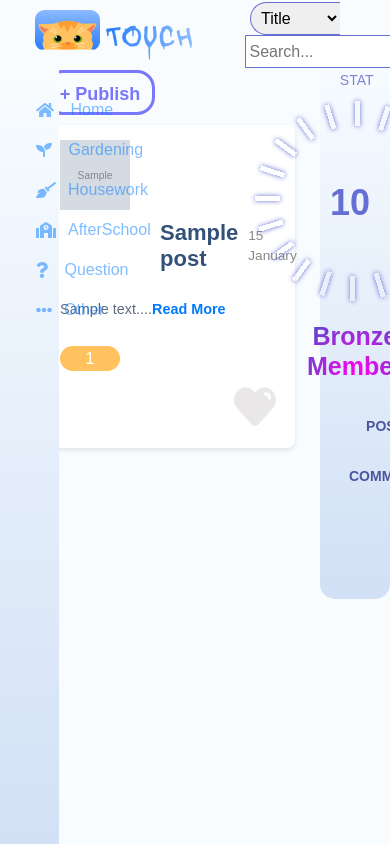
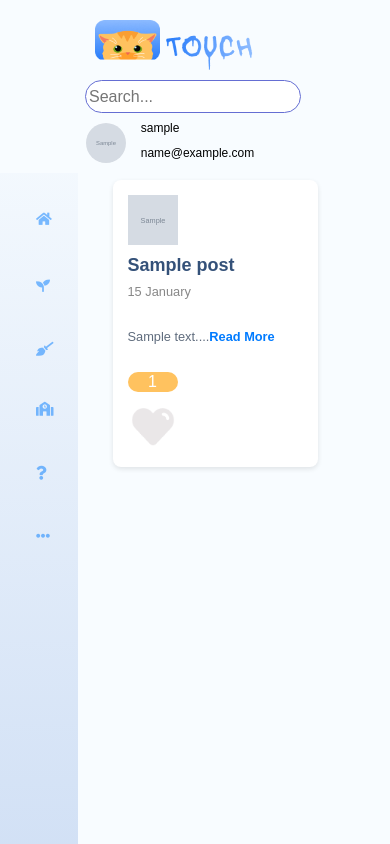
Before and after one commit to TomatoesBurner/Agile-Web-Community-Forum, a Flask app: page /index in a window 390 px wide. Run offline with Flask 3, Linux system fonts and the light colour scheme; a user stored in the database is signed in; tables that the repository leaves empty hold one stand-in row (values such as "Sample post"); grey boxes marked "Sample" are stand-in pictures; some libraries are stand-ins or nearby versions.

Commit message:
Implement responsive page(base.html)

```diff
--- a/app/static/css/base.css
+++ b/app/static/css/base.css
@@ -155,19 +155,8 @@ html {
     height: calc(100% - 50px);
     padding: 20px;
     padding-left: 5px;
-    ;
     margin-top: 20px;
     background: linear-gradient(#F8FCFF, #d1e0f5);
-}
-
-.sidebar {
-    width: 250px;
-    min-height: 100vh;
-    background: linear-gradient(to bottom, #F8FCFF 0%, #B4CCEF 100%);
-    color: #292b2c;
-    display: flex;
-    flex-direction: column;
-    position: relative;
 }
 
 .logo {
@@ -176,6 +165,12 @@ html {
     padding: 10px 15px;
 }
 
+.nav-item {
+    margin-bottom: 20px;
+}
+.nav-item p{
+    margin-bottom: 1px;
+}
 .nav-link {
     display: flex;
     align-items: center;
@@ -414,3 +409,104 @@ html {
     opacity: 1;
     letter-spacing: 2px;
 }
+
+/* 对于平板和手机等小屏设备 */
+/* 针对最大宽度为480px的屏幕进行样式调整 */
+@media (max-width: 480px) {
+    /* 减少顶部导航栏高度 */
+    .top-navbar {
+        padding: 10px 10px; /* 减少内边距 */
+        height: auto; /* 自适应高度 */
+    }
+
+    .Leftsidebar {
+        width:8%;
+        padding-top: 120px;
+    }
+    .nav-item {
+        padding-top: 10px;
+    }
+    .nav-item p{
+        display: none;
+    }
+    /* 搜索容器调整 */
+    .search-container select {
+        display: none;
+    }
+
+    .search-container input[type="text"] {
+        border-radius: 25px;
+        margin-top: 0px !important;
+    }
+}
+
+
+
+@media (max-width: 1024px) {
+    .Leftsidebar {
+        width: 20%;  /* 缩小左侧边栏的宽度 */
+    }
+
+    .Rightsidebar {
+        display: none;  /* 隐藏右侧边栏 */
+    }
+
+    .search-container {
+        width: 100%;  /* 搜索容器宽度调整为100% */
+        padding: 0 10px; /* 增加内边距 */
+        margin-left: 90px;
+    }
+
+    .nav-link {
+        font-size: 14px; /* 减小导航链接的字体大小 */
+    }
+}
+
+/* 对于更小的屏幕，如大多数手机 */
+@media (max-width: 768px) {
+    .top-navbar {
+        flex-direction: column;
+        align-items: center;
+    }
+
+    .Leftsidebar {
+        width:20%;
+        padding-top: 120px;
+    }
+
+    .nav-item {
+        padding-top: 10px;
+    }
+    .search-container {
+        flex-direction: column;
+        margin-left: 0px;
+    }
+    .search-container select {
+        display: none;
+    }
+
+    .search-container input[type="text"] {
+        border-radius: 25px;
+        margin-top: 10px;
+    }
+
+
+    .Rightsidebar {
+        display: none;
+    }
+
+    .user-info {
+        margin-top: 10px;
+    }
+}
+
+/* 对于横屏模式的设备 */
+@media (max-width: 768px) and (orientation: landscape) {
+    .Rightsidebar {
+        display: none; /* 横屏时隐藏侧边栏 */
+    }
+
+    .top-navbar {
+        flex-wrap: wrap; /* 顶部导航包裹 */
+    }
+}
--- a/app/static/css/index.css
+++ b/app/static/css/index.css
@@ -134,8 +134,7 @@ a:hover {
 .title_date {
     display: flex;
     align-items: baseline;
-    gap: 10px;
-    margin-left: 100px;
+    gap: 20px;
 }
 
 .summary {
@@ -164,34 +163,74 @@ a:hover {
     margin-right: 15px;
 }
 
-
 @media (max-width: 768px) {
     .main_container {
-        width: 95%;
-        padding-left: 10px;
-        padding-right: 10px;
+        padding-left: 20px;
+        padding-right: 20px;
     }
 
-    .post-header,
-    .post-content {
+    .main {
+        width: 70%; /* 使用更大比例的宽度 */
+    }
+
+    .post {
+        margin-right: 0px; /* 减小右边距 */
+        margin-left: 40px;
+        margin-top: 65px;
+    }
+
+    .post-content, .post-header {
         flex-direction: column;
         align-items: flex-start;
     }
 
     .iconright {
-        align-self: flex-end;
+        margin-left: 0; /* 修正图标位置 */
+    }
+
+    .date {
+        margin-right: 10px; /* 调整日期的右边距 */
     }
 
     .title_date {
-        width: 100%;
-        justify-content: space-between;
+        flex-direction: column; /* 将标题和日期垂直排列 */
+        gap: 5px;
+    }
+}
+
+@media (max-width: 480px) { /*phone*/
+    .publish {
+        width: 100px; /* 调整按钮宽度 */
+        font-size: 16px; /* 调整字体大小 */
     }
 
-    .summary {
-        width: 100%;
+    .post h2 {
+        font-size: 18px; /* 调整标题字体大小 */
+    }
+
+    .summary, .date {
+        font-size: 0.8em; /* 调整摘要和日期的字体大小 */
+    }
+
+    .iconleft, .iconright {
+        width: 50px;
+        height: 50px; /* 调整图标尺寸 */
     }
 
     .tag {
-        align-self: flex-start;
+        width: 50px; /* 调整标签宽度 */
+        height: 20px; /* 调整标签高度 */
     }
 }
+
+@media (max-width: 768px) and (orientation: landscape) { /*pad*/
+    .main_container {
+        padding-left: 15px;
+        padding-right: 15px;
+    }
+
+    .post-header, .post-content {
+        flex-direction: row;
+        align-items: center;
+    }
+}
--- a/app/templates/base.html
+++ b/app/templates/base.html
@@ -22,43 +22,46 @@
                 <ul class="nav flex-column">
                     <li class="nav-item">
                         <a class="nav-link" href="{{ url_for('postCom.index') }}" onclick="highlightIcon(this)">
-                            <i class="fas fa-home"></i>&nbsp;Home
+                            <i class="fas fa-home"></i>&nbsp;
+                            <p class="tag_name">Home</p>
                         </a>
                     </li>
                     <li class="nav-item">
-                        <a class="nav-link" href="{{ url_for('postCom.index',type='G') }}"
-                           onclick="highlightIcon(this)">
-                            <i class="fas fa-seedling"></i>&nbsp;Gardening
-                        </a >
-                    </li>
-                    <li class="nav-item">
-                        <a class="nav-link" href="{{ url_for('postCom.index',type='HW') }}"
-                           onclick="highlightIcon(this)">
-                            <i class="fas fa-broom"></i>Housework
-                        </a >
-                    </li>
-                    <li class="nav-item">
-                        <a class="nav-link" href="{{ url_for('postCom.index',type='AC') }}"
-                            onclick="highlightIcon(this)">
-                            <i class="fas fa-school"></i>AfterSchool
-                        </a >
-                    </li>
-                    <li class="nav-item">
-                        <a class="nav-link" href="{{ url_for('postCom.index',type='QA') }}"
-                           onclick="highlightIcon(this)">
-                            <i class="fas fa-question"></i>&nbsp;Question
+                        <a class="nav-link" href="{{ url_for('postCom.index',type='G') }}" onclick="highlightIcon(this)">
+                            <i class="fas fa-seedling"></i>&nbsp;
+                            <p class="tag_name">Gardening</p>
                         </a>
                     </li>
                     <li class="nav-item">
-                        <a class="nav-link" href="{{ url_for('postCom.index', type='Others') }}"
-                           onclick="highlightIcon(this)">
-                            <i class="fas fa-ellipsis-h"></i>Other</a >
+                        <a class="nav-link" href="{{ url_for('postCom.index',type='HW') }}" onclick="highlightIcon(this)">
+                            <i class="fas fa-broom"></i>
+                            <p class="tag_name">Housework</p>
+                        </a>
+                    </li>
+                    <li class="nav-item">
+                        <a class="nav-link" href="{{ url_for('postCom.index',type='AC') }}" onclick="highlightIcon(this)">
+                            <i class="fas fa-school"></i>
+                            <p class="tag_name">AfterSchool</p>
+                        </a>
+                    </li>
+                    <li class="nav-item">
+                        <a class="nav-link" href="{{ url_for('postCom.index',type='QA') }}" onclick="highlightIcon(this)">
+                            <i class="fas fa-question"></i>&nbsp;
+                            <p class="tag_name">Question</p>
+                        </a>
+                    </li>
+                    <li class="nav-item">
+                        <a class="nav-link" href="{{ url_for('postCom.index', type='Others') }}" onclick="highlightIcon(this)">
+                            <i class="fas fa-ellipsis-h"></i>
+                            <p class="tag_name">Other</p>
+                        </a>
                     </li>
                 </ul>
             </nav>
         </div>
     </aside>
-        <header class="top-navbar">
+
+    <header class="top-navbar">
         <div class="logo">
             <img src="{{ url_for('static', filename='images/TOUCH_logo.png') }}" alt="Company Logo">
         </div>
@@ -74,8 +77,7 @@
         </div>
         <div class="user-info">
             <div class="dropdown">
-                <img src="{{ url_for('profile.get_avatar', filename=current_user.avatar) }}" alt="Avatar" class="avatar"
-                     id="avatarImage">
+                <img src="{{ url_for('profile.get_avatar', filename=current_user.avatar) }}" alt="Avatar" class="avatar" id="avatarImage">
                 <div class="dropdown-content" id="dropdownMenu">
                     <a href="{{ url_for('profile.overview_profile')}}">Profile</a>
                     <a href="{{ url_for('auth.logout')}}">Log Out</a>
@@ -83,8 +85,9 @@
             </div>
             <span class="username">{{ current_user.username }}</span>
             <span class="userEmail">{{ current_user.email }}</span>
-    </div>
+        </div>
     </header>
+
     <aside class="Rightsidebar">
         <div class="rank">
             STAT
@@ -109,20 +112,19 @@
             <div class="statistics">
                 <div class="stat-item">
                     <div class="stat-box posts">
-                        <p class="stat-label" value="{{ total_posts }}">POSTS</p >
+                        <p class="stat-label" value="{{ total_posts }}">POSTS</p>
                     </div>
                 </div>
                 <div class="stat-item">
                     <div class="stat-box comments">
-                        <p class="stat-label" value="{{ total_comments }}">COMMENTS</p >
+                        <p class="stat-label" value="{{ total_comments }}">COMMENTS</p>
                     </div>
                 </div>
             </div>
         </div>
     </aside>
 </div>
-<script src="{{url_for('static', filename='js/base.js')}}">
-</script>
+<script src="{{url_for('static', filename='js/base.js')}}"></script>
 {% block content %}
 {% endblock %}
 </body>
```
